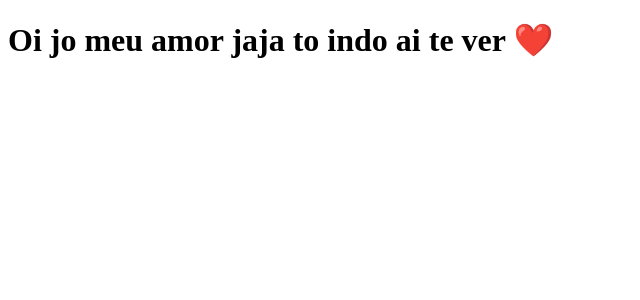
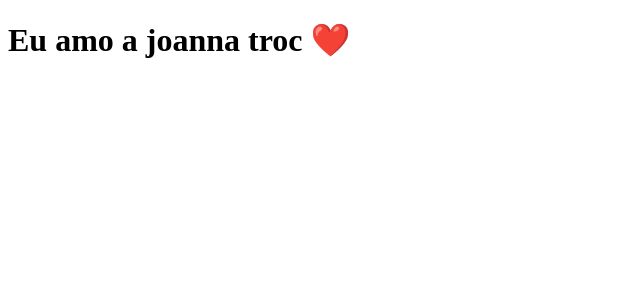
Before and after one commit to mateus-bernart/clone-tabnews, a Next.js app: page / in a window 1280 px wide. Shown: the top 300 px of the page, without its empty margins (0-640 px from the left). Built offline with nearby package versions, Linux system fonts and the light colour scheme.

Commit message:
alteração index

```diff
--- a/pages/index.js
+++ b/pages/index.js
@@ -1,5 +1,5 @@
 function Home() {
-  return <h1>Oi jo meu amor jaja to indo ai te ver ❤️</h1>;
+  return <h1>Eu amo a joanna troc ❤️</h1>;
 }
 
 function teste() {
```
